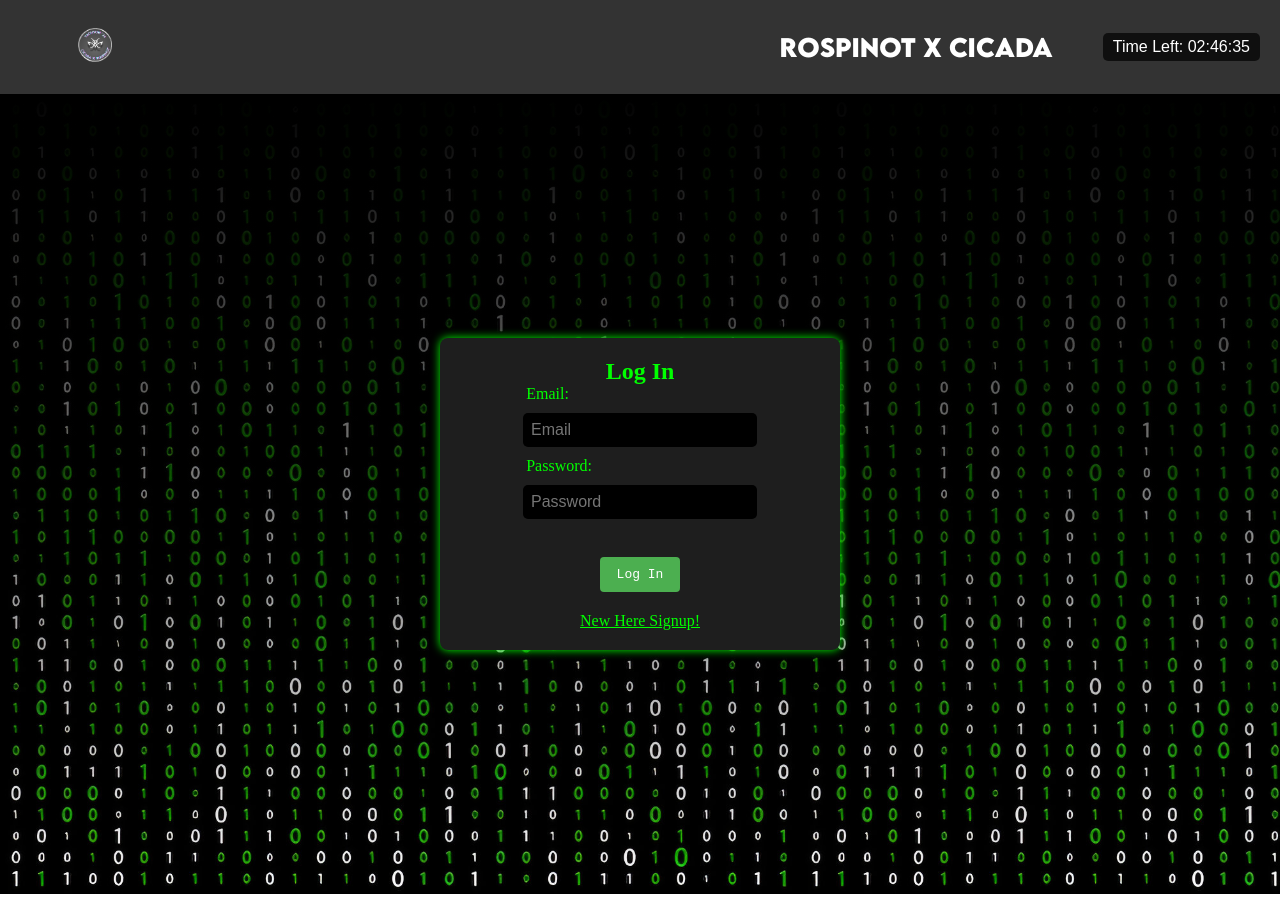
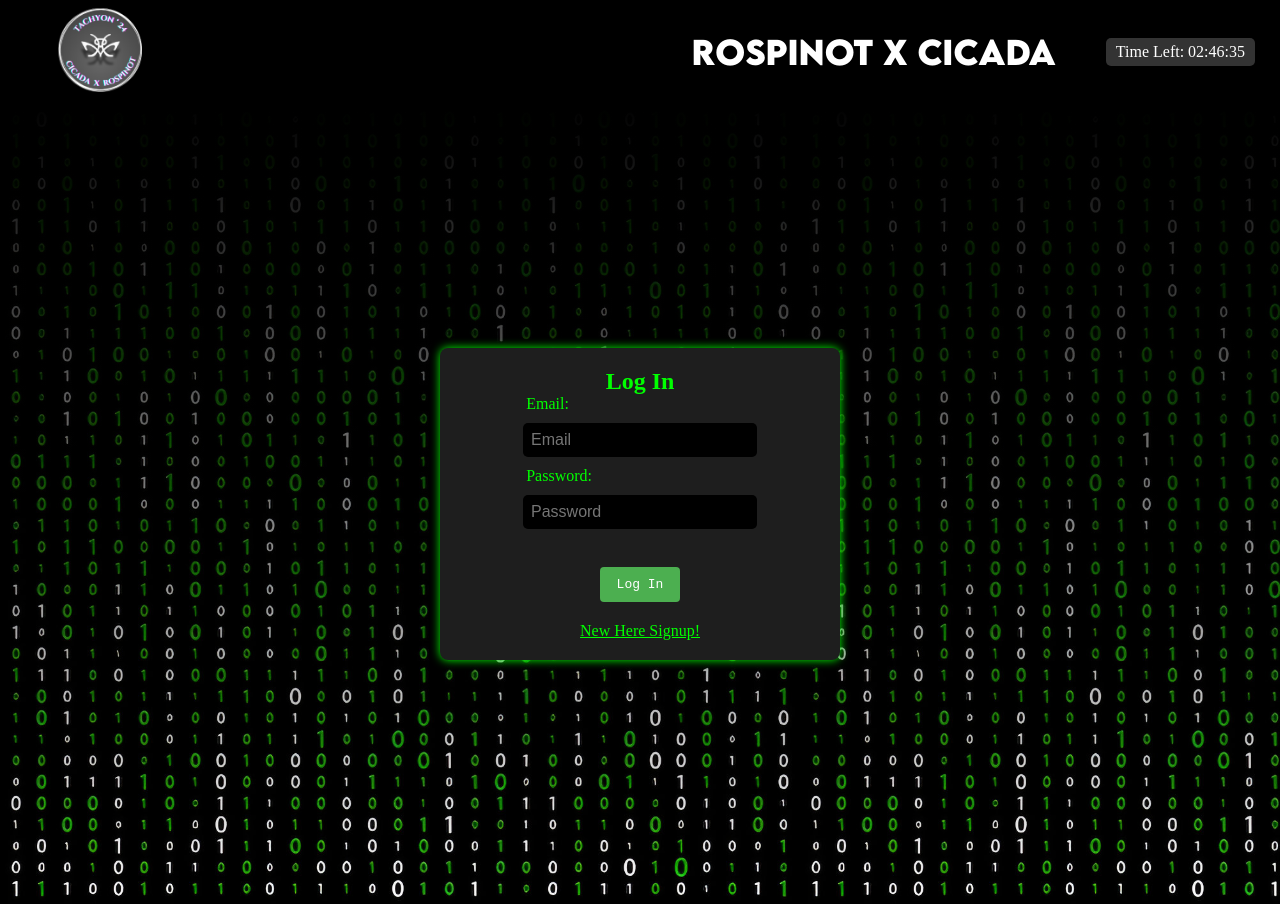
Before and after one commit to shaktawatpritam2002/cicada, a React (Vite) app in the folder frontend1/: page /login in a window 1280 px wide. Built offline with nearby package versions, Linux system fonts and the light colour scheme.

Commit message:
fixed the input feild color

```diff
--- a/frontend1/src/Components/simpleheader.css
+++ b/frontend1/src/Components/simpleheader.css
@@ -37,32 +37,13 @@
   }
   /* In simpleheader.css */
 
-/* Main header styling */
-.mainpage-header {
-  display: flex;
-  justify-content: space-between;
-  align-items: center;
-  padding: 20px;
-  background-color: #333;
-  color: white;
-  font-family: Arial, sans-serif;
-}
-
-.logo img {
-  width: 50px;
-  height: auto;
-}
-
-#page-title {
-  font-size: 24px;
-  font-weight: bold;
-}
 
 /* Timer Styling */
 .timer {
   font-size: 16px;
-  background-color: rgba(0, 0, 0, 0.7);
+  background-color: #333;
   color: white;
   padding: 5px 10px;
   border-radius: 5px;
+  margin-right: 25px;
 }
--- a/frontend1/src/Pages/Login.css
+++ b/frontend1/src/Pages/Login.css
@@ -58,7 +58,7 @@
 input{
   border-radius: 5px;
   background-color: black;
-  color: black;
+  color: white;
   border: none;
 }
 .log-name{
--- a/frontend1/src/Pages/Puzzle6.jsx
+++ b/frontend1/src/Pages/Puzzle6.jsx
@@ -138,7 +138,7 @@ const Puzzle6 = () => {
   };
 
   return (
-    <div style={{ backgroundColor: '#121212', color: '#00ff00', padding: '20px', fontFamily: 'Arial', height: '100vh', padding: '50px' }}>
+    <div style={{ backgroundColor: '#121212', color: '#00ff00',fontFamily: 'Arial', height: '100vh', padding: '50px' }}>
       <h1 style={{ textAlign: 'center' }}>Anime Puzzle Game</h1>
       <div>
         {currentPart === 1 && (
--- a/frontend1/src/Pages/Signup.css
+++ b/frontend1/src/Pages/Signup.css
@@ -35,7 +35,7 @@
   input, .center1 > input, #signup-input{
     border-radius: 5px;
     background-color: black;
-    color: black;
+    color: white;
     border: none;
   }
 
```
